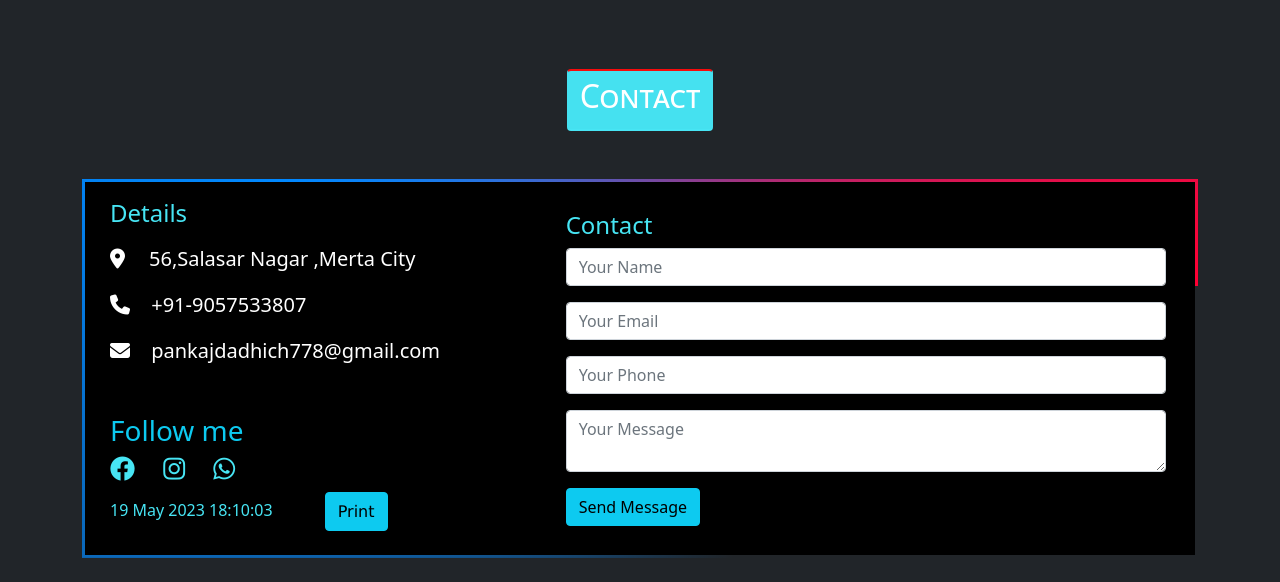
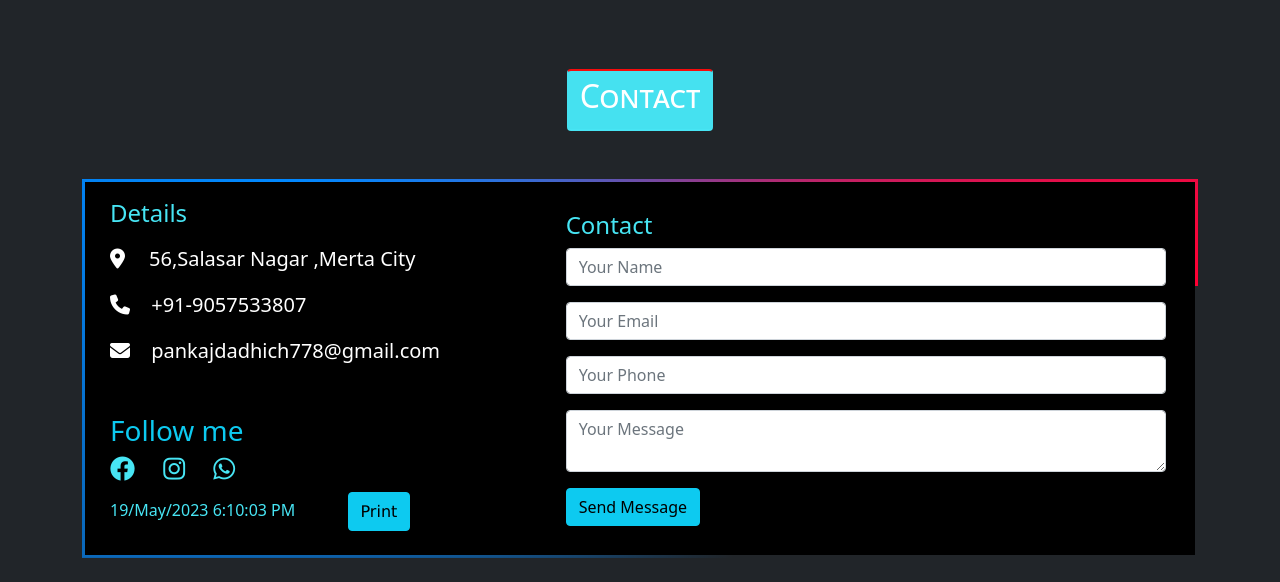
Before and after one commit to 12pankaj/profile, a plain HTML site: page index.html in a window 1280 px wide. Shown: the part 5121-5703 px from the top of the page. Drawn offline with nearby package versions, Linux system fonts and the light colour scheme.

Commit message:
Update index.html

```diff
--- a/index.html
+++ b/index.html
@@ -722,7 +722,7 @@
 
             var currentDate = new Date();
 
-            document.getElementById("date").innerHTML = [currentDate.getDate(), monthNames[currentDate.getMonth()], currentDate.getFullYear()+' '].join(' ');
+            document.getElementById("date").innerHTML = [currentDate.getDate(), monthNames[currentDate.getMonth()], currentDate.getFullYear()+' '].join('/');
             setInterval(showTime, 1000);
             function showTime() {
                 let time = new Date();
@@ -732,10 +732,12 @@
                 let sec = time.getSeconds();
 
                 hour = hour < 10 ? "0" + hour : hour;
+		    var tm=hour>13?'PM':'AM';
+                hour =hour>12?hour-12:hour;
                 min = min < 10 ? "0" + min : min;
                 sec = sec < 10 ? "0" + sec : sec;
 
-                let currentTime = hour + ":" + min + ":" + sec;
+                let currentTime = hour + ":" + min + ":" + sec+" " + tm;
 
                 document.getElementById("clock").innerHTML = currentTime;
             }
```
